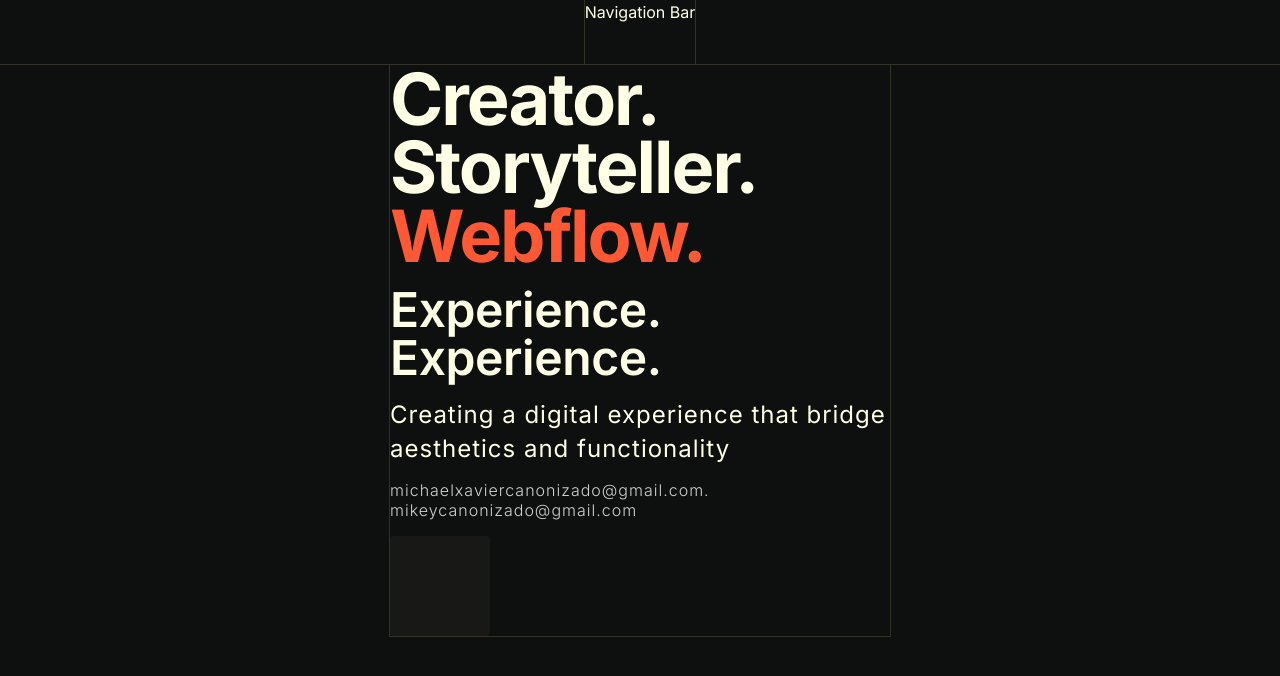
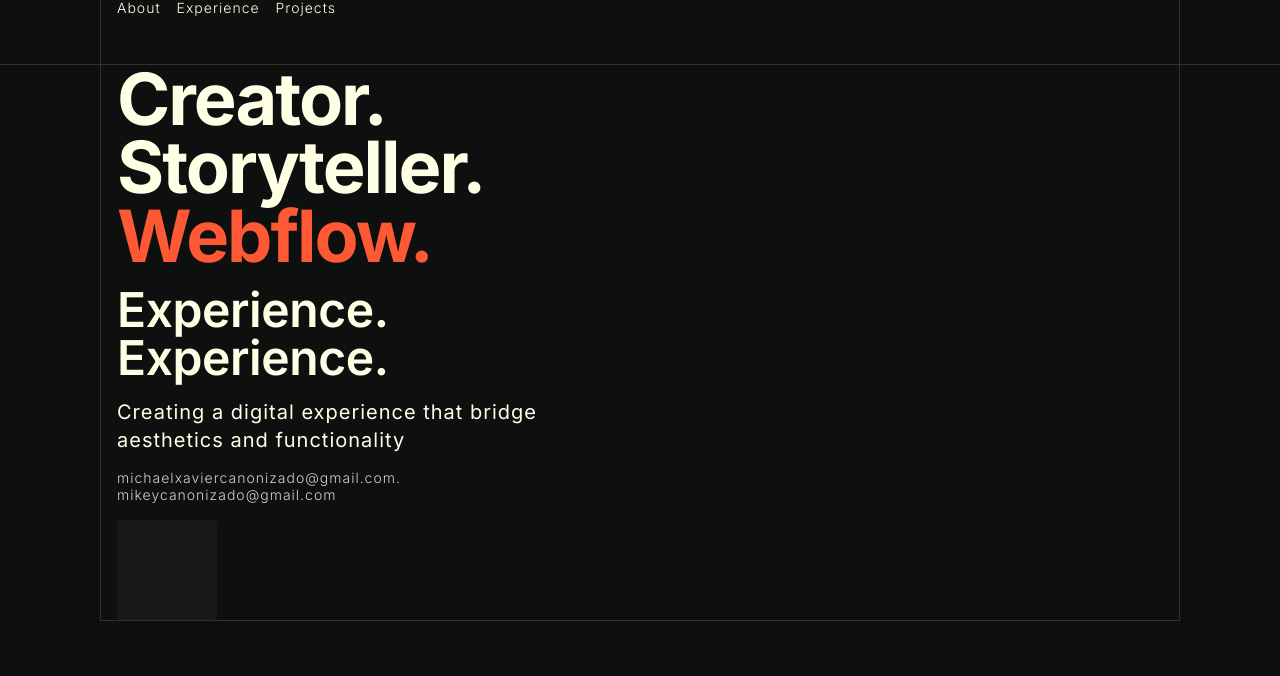
Before and after one commit to michaelcanonizado/michaelcanonizado, a Next.js app: page / in a window 1280 px wide. Shown: the top 676 px of the page. Built offline with nearby package versions, Linux system fonts and the light colour scheme.

Commit message:
refactor: use a vanila css class for container as s regular string of tailwind classes causes conflicts

```diff
--- a/src/app/layout.tsx
+++ b/src/app/layout.tsx
@@ -3,8 +3,6 @@ import { Inter } from 'next/font/google';
 import '@/styles/globals.css';
 
 import NavigationBar from '@/components/sections/navigation';
-import { container } from '@/styles/container';
-import { cn } from '@/lib/utils';
 
 const inter = Inter({ subsets: ['latin'] });
 export const metadata: Metadata = {
@@ -22,7 +20,7 @@ export default function RootLayout({
       <body className={'flex flex-col justify-center ' + inter.className}>
         <NavigationBar />
         <main className='flex w-screen justify-center'>
-          <div className={cn('border-x-[1px] border-b-[1px]', container)}>
+          <div className='container border-x-[1px] border-b-[1px]'>
             {children}
           </div>
         </main>
--- a/src/components/sections/navigation/index.tsx
+++ b/src/components/sections/navigation/index.tsx
@@ -1,11 +1,14 @@
-import { cn } from '@/lib/utils';
-import { container } from '@/styles/container';
+import Link from '@/components/ui/link';
 
 const NavigationBar = () => {
   return (
     <header className='flex justify-center border-b-[1px]'>
-      <nav className={cn('h-[64px] border-x-[1px]', container)}>
-        Navigation Bar
+      <nav className='container h-[64px] border-x-[1px]'>
+        <div className='flex flex-row gap-md'>
+          <Link>About</Link>
+          <Link>Experience</Link>
+          <Link>Projects</Link>
+        </div>
       </nav>
     </header>
   );
--- a/src/styles/container.ts
+++ /dev/null
@@ -1 +0,0 @@
-export const container = 'mx-md px-md w-full max-w-[1080px]';
--- a/src/styles/globals.css
+++ b/src/styles/globals.css
@@ -46,6 +46,14 @@
   }
 }
 
+.container {
+  padding-left: 16px;
+  padding-right: 16px;
+  margin-left: 16px;
+  margin-right: 16px;
+  width: 100%;
+  max-width: 1080px;
+}
 .text-display {
   font-size: calc((72 / 16) * 1rem);
   letter-spacing: calc((-2 / 16) * 1rem);
@@ -59,13 +67,13 @@
   font-weight: 600;
 }
 .text-body {
-  font-size: calc((24 / 16) * 1rem);
+  font-size: calc((20 / 16) * 1rem);
   letter-spacing: calc((1 / 16) * 1rem);
   line-height: 1.4;
   font-weight: 400;
 }
 .text-sub {
-  font-size: calc((16 / 16) * 1rem);
+  font-size: calc((14 / 16) * 1rem);
   letter-spacing: calc((1 / 16) * 1rem);
   line-height: 1.2;
   font-weight: 300;
```
